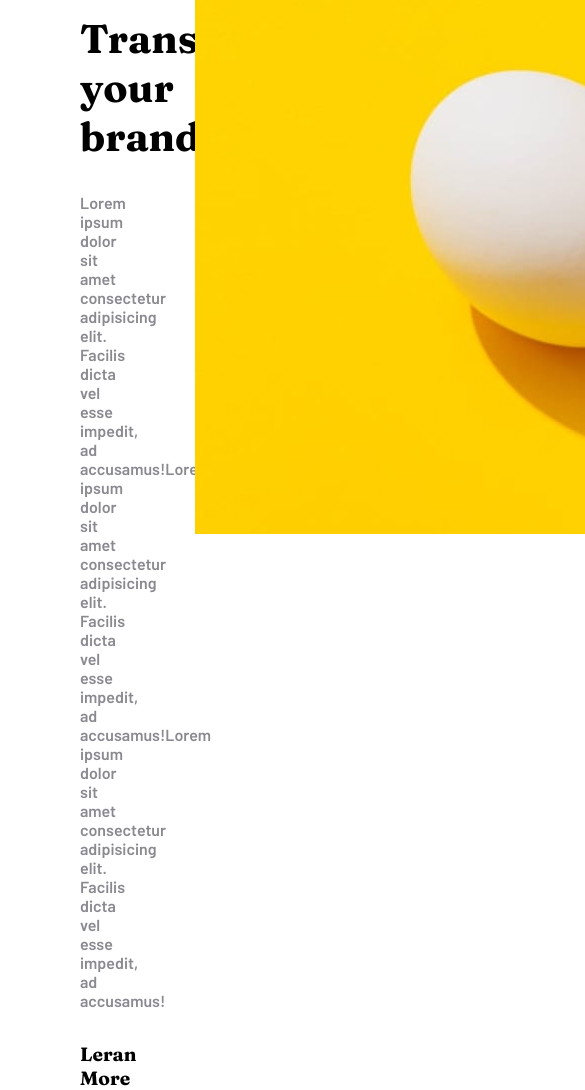
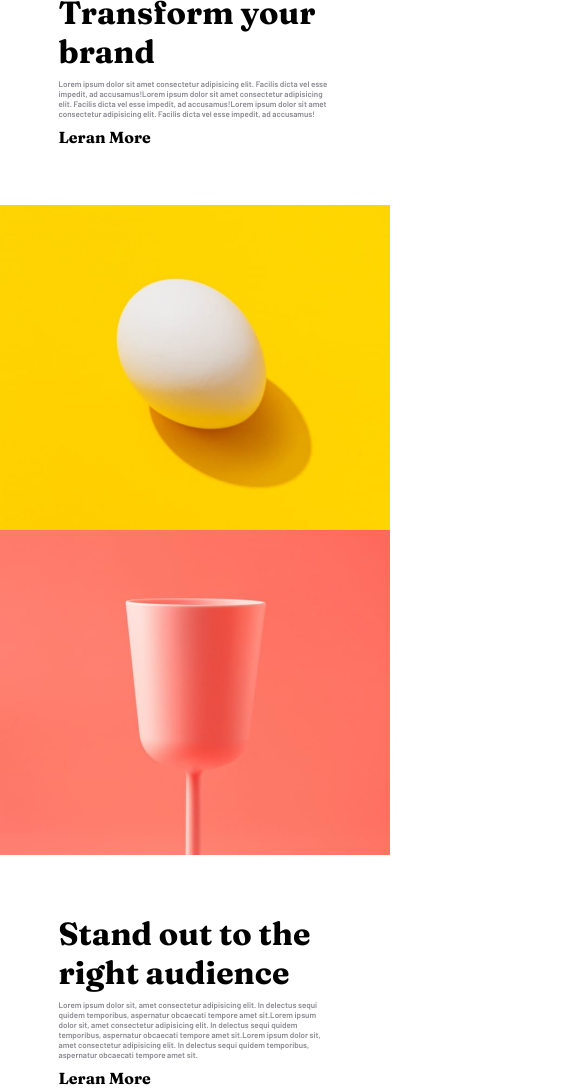
Before and after one commit to as28652865g/sunnyside, a plain HTML site: page index.html in a window 390 px wide. Shown: the part 910-2000 px from the top of the page, 585 px wide, since content can reach past the window. Drawn offline with Linux system fonts and the light colour scheme.

Commit message:
add rwd pad and mobile

```diff
--- a/css/style.scss
+++ b/css/style.scss
@@ -6,7 +6,6 @@
     margin: 0;
     padding: 0;
     box-sizing: border-box;
-
 }
 
 //Font color
@@ -20,10 +19,26 @@ $footer-link-color-hover: #6fc6b3;
 $font-family-Barlow: 'Barlow', sans-serif;
 $font-family-Fraunces: 'Fraunces', serif;
 
+//keyframes
 @keyframes UpDown{
     0% {top: 0;}
     100% {top: 1rem;}
 }
+
+// media query
+@mixin pad
+{
+    @media (max-width: 769px) {
+        @content;
+    }
+}
+@mixin mobile
+{
+    @media (max-width: 426px) {
+        @content;
+    }
+}
+
 .wrap
 {
     max-width: 1440px;
@@ -72,6 +87,10 @@ $font-family-Fraunces: 'Fraunces', serif;
                         background-color: #6FCFFF;
                         border-radius: 2rem;
                     }
+                    @include pad
+                    {
+                        display: none;
+                    }
                 }
             }
             .header-main
@@ -83,7 +102,7 @@ $font-family-Fraunces: 'Fraunces', serif;
                 font-family: $font-family-Fraunces;
                 font-size: 4.5rem;
                 letter-spacing: .2rem;
-                padding-top: 5rem;
+                padding-top: 6rem;
                 & > p.icon-arrow-down
                 {
                     position: relative;
@@ -94,6 +113,24 @@ $font-family-Fraunces: 'Fraunces', serif;
                     animation-direction:alternate;
                     animation-iteration-count: infinite;
                 }
+                @include pad
+                {
+                    font-size: 3rem;
+                    padding-top: 7rem;
+                    & > p.icon-arrow-down
+                    {
+                        padding-top: 5rem;
+                    }
+                }
+                @include mobile
+                {
+                    font-size: 3rem;
+                    padding: 3rem 4%;
+                    & > p.icon-arrow-down
+                    {
+                        padding-top: 3rem;
+                    }
+                }
             }
         }
     }
@@ -101,13 +138,14 @@ $font-family-Fraunces: 'Fraunces', serif;
     {
         width: 100%;
         display: flex;
+        align-items: center;
         flex-wrap: wrap;
         & > div
         {
-            width: 50%;
+            max-width: 50%;
             & > h2
             {
-                font-size: 2.5rem;
+                font-size: 3.5rem;
                 font-family: $font-family-Fraunces;
             }
             & > p
@@ -127,12 +165,45 @@ $font-family-Fraunces: 'Fraunces', serif;
             }
             & > img
             {
+                max-width: 100%;
                 vertical-align: bottom;
             }
             &:nth-child(1),
             &:nth-child(4)
             {
-                padding: 5rem;
+                padding: 3%;
+            }
+            @include pad
+            {
+                & > h2 {font-size: 2rem;}
+                & > p
+                {
+                    padding-top: .5rem;
+                    font-size: 0.5rem;
+                    & + p
+                    {
+                        font-size: 1rem;
+                    }
+                }
+                &:nth-child(1),
+                &:nth-child(4)
+                {
+                    padding: 3%;
+                }
+            }
+        }
+        @include mobile
+        {
+            flex-direction: column;
+            & > div
+            {
+                max-width: 100%;
+                max-height: 400px;
+                &:nth-child(1),
+                &:nth-child(4)
+                {
+                    padding: 15%;
+                }
             }
         }
     }
@@ -145,7 +216,7 @@ $font-family-Fraunces: 'Fraunces', serif;
         & > h3
         {
             padding-top: 5rem;
-            font-size: 1.2rem;
+            font-size: 1.8rem;
             letter-spacing: .2rem;
             color: $gray;
         }
@@ -155,7 +226,7 @@ $font-family-Fraunces: 'Fraunces', serif;
             padding-top: 2.5rem;
             & > .item
             {
-                padding: 0 1rem;
+                padding: 0 2%;
                 display: flex;
                 flex-direction: column;
                 justify-content: center;
@@ -163,17 +234,30 @@ $font-family-Fraunces: 'Fraunces', serif;
                 text-align: center;
                 & > img
                 {
-                    width: 50px;
-                    height: 50px;
+                    width: 100px;
+                    height: 100px;
                     border-radius: 50%;
                 }
                 & > p
                 {
                     padding-top: 3rem;
                 }
-                & > .text
+            }
+        }
+        @include mobile
+        {
+            & > h3
+            {
+                padding-top: 2rem;
+                font-size: 1.4rem;
+            }
+            .items
+            {
+                flex-direction: column;
+                padding: 2rem 10%;
+                & > .item
                 {
-                    padding-top: -3rem;
+                    padding-bottom: 1rem;
                 }
             }
         }
@@ -185,6 +269,10 @@ $font-family-Fraunces: 'Fraunces', serif;
         & > img
         {
             width: 25%;
+        }
+        @include mobile
+        {
+            padding-top: 0;
         }
     }
     footer
--- a/index.html
+++ b/index.html
@@ -33,7 +33,7 @@
         </header>
         <section class="main">
             <div>
-                <h2>Transform your <br> brand</h2>
+                <h2>Transform your brand</h2>
                 <p>Lorem ipsum dolor sit amet consectetur adipisicing elit. Facilis dicta vel esse impedit, ad
                     accusamus!Lorem ipsum dolor sit amet consectetur adipisicing elit. Facilis dicta vel esse impedit,
                     ad accusamus!Lorem ipsum dolor sit amet consectetur adipisicing elit. Facilis dicta vel esse
@@ -47,7 +47,7 @@
                 <img src="./images/desktop/image-stand-out.jpg" alt="">
             </div>
             <div>
-                <h2>Stand out to the right <br> audience</h2>
+                <h2>Stand out to the right audience</h2>
                 <p>Lorem ipsum dolor sit, amet consectetur adipisicing elit. In delectus sequi quidem temporibus,
                     aspernatur obcaecati tempore amet sit.Lorem ipsum dolor sit, amet consectetur adipisicing elit. In
                     delectus sequi quidem temporibus, aspernatur obcaecati tempore amet sit.Lorem ipsum dolor sit, amet
```
Also changed, not shown: css/style.css, 1 other file.
